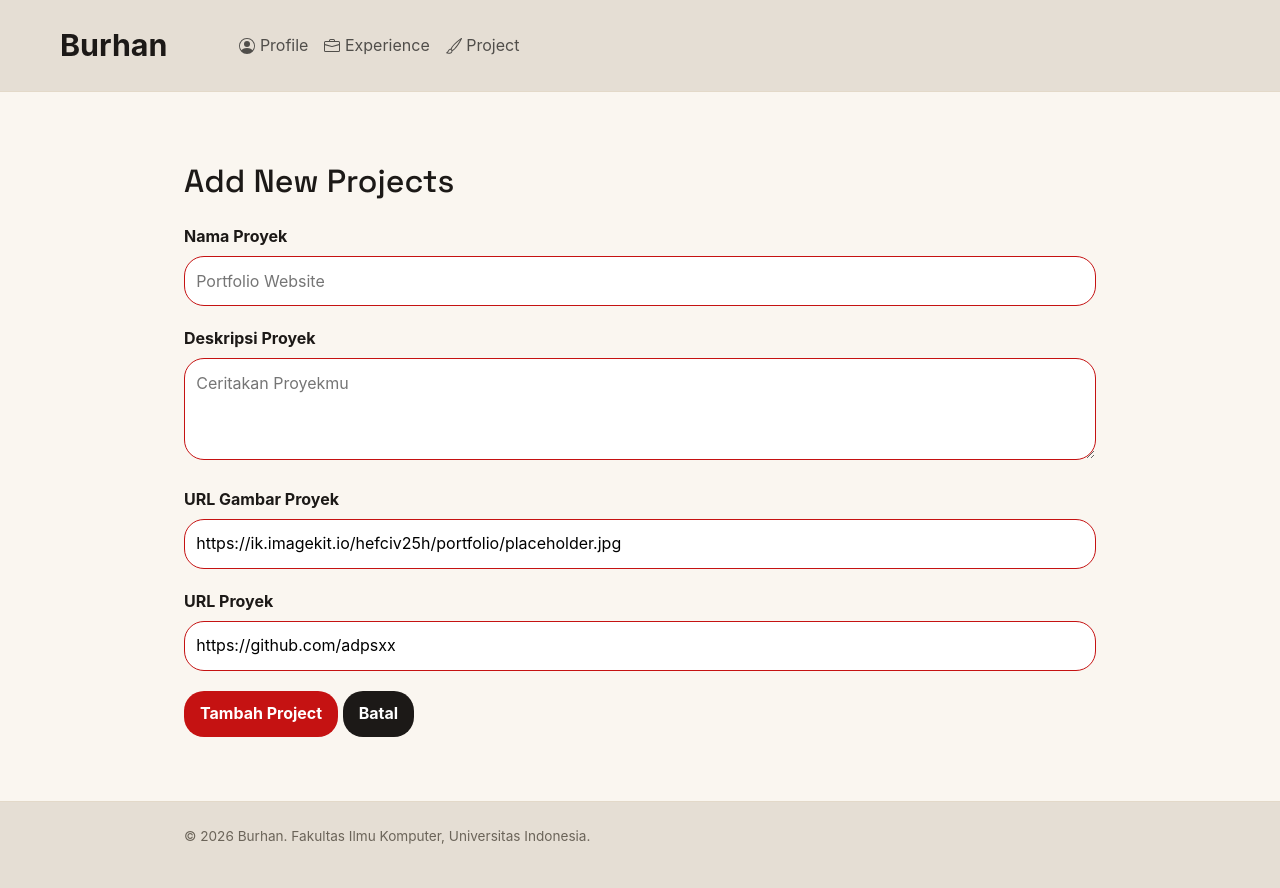
After one commit to adpsxx/myportofolios, a Django app: page /projects/add/ in a window 1280 px wide. The commit adds this page. Run offline with Django 5.2, Linux system fonts and the light colour scheme.

Commit message:
Add option to add projects directly from the website

```diff
--- /dev/null
+++ b/main/forms.py
@@ -0,0 +1,45 @@
+from django.forms import ModelForm, TextInput, Textarea, URLInput
+
+from main.models import Project
+
+class ProjectForm(ModelForm):
+    class Meta:
+        model = Project
+        fields = [
+            "title",
+            "description",
+            "thumbnail",
+            "project_link",
+        ]
+
+        labels = {
+            "title": "Nama Proyek",
+            "description": "Deskripsi Proyek",
+            "thumbnail": "URL Gambar Proyek",
+            "project_link": "URL Proyek",
+        }
+
+        widgets = {
+            "title": TextInput(
+                attrs={
+                    "placeholder": "Portfolio Website",
+                    "maxlength": 255,
+                }
+            ),
+            "description": Textarea(
+                attrs={
+                    "placeholder": "Ceritakan Proyekmu",
+                    "rows": 3,
+                }
+            ),
+            "thumbnail": URLInput(
+                attrs={
+                    "placeholder": "https://ik.imagekit.io/hefciv25h/portfolio/placeholder.jpg",
+                }
+            ),
+            "project_link": URLInput(
+                attrs={
+                    "placeholder": "https://github.com/adpsxx",
+                }
+            ),
+        }
--- a/main/urls.py
+++ b/main/urls.py
@@ -1,11 +1,12 @@
 from django.urls import path
 
-from main.views import show_main, show_experience, show_project
+from main.views import show_main, show_experience, show_project, create_project
 
 app_name = "main"
 
 urlpatterns = [
     path("", show_main, name="show_main"),
     path("experience/", show_experience, name="show_experience"),
-    path("project/", show_project, name="show_project")
+    path("projects/", show_project, name="show_project"),
+    path("projects/add/", create_project, name="create_project")
 ]
--- a/main/views.py
+++ b/main/views.py
@@ -1,5 +1,11 @@
 from django.shortcuts import render
 
+from django.contrib import messages
+from django.core import serializers
+from django.http import HttpResponse
+from django.shortcuts import get_object_or_404, redirect, render
+
+from main.forms import ProjectForm
 from main.models import Experience, Project
 
 
@@ -30,3 +36,17 @@ def show_project(request):
         "project_list": Project.objects.all(),
     }
     return render(request, "project.html", context)
+
+def create_project(request):
+    form = ProjectForm(request.POST or None)
+
+    if request.method == "POST" and form.is_valid():
+        form.save()
+        messages.success(request, "Proyek baru berhasil ditambahkan!")
+        return redirect("main:show_project")
+
+    context = {
+        "name": "Burhan",
+        "form": form,
+    }
+    return render(request, "projects_form.html", context)
--- a/static/css/style.css
+++ b/static/css/style.css
@@ -327,6 +327,66 @@ h1 {
     transform: scale(1.05);
 }
 
+/*CSS FOR PROJECT FORM*/
+.project-form {
+    width: 100%;
+    max-width: 100%;
+    margin-top: 1.5rem;
+}
+
+.form-group {
+    margin-bottom: 1.25rem;
+}
+
+.form-group label {
+    display: block;
+    margin-bottom: 0.4rem;
+    font-weight: 700;
+}
+
+.form-group input,
+.form-group textarea {
+    width: 100%;
+    box-sizing: border-box;
+    padding: 0.7rem;
+    border: 1px solid var(--accent);
+    border-radius: var(--radius);
+    font: inherit;
+    transition:
+        border-color 0.2s ease,
+        outline-color 0.2s ease;
+}
+
+.form-group input:focus,
+.form-group textarea:focus {
+    outline: 2px solid var(--accent);
+    border-color: var(--accent);
+}
+
+.form-error {
+    color: #b42318;
+    font-size: 0.85rem;
+    margin-top: 0.35rem;
+}
+
+.button {
+    display: inline-block;
+    height: fit-content;
+    border: 0;
+    border-radius: var(--radius);
+    padding: 0.65rem 1rem;
+    background: var(--accent);
+    color: white;
+    cursor: pointer;
+    font: inherit;
+    font-weight: 700;
+    text-decoration: none;
+}
+
+.button-secondary {
+    background: var(--ink);
+}
+
 /*Mobile view*/
 /*Make every element goes to the center*/
 @media (max-width: 600px) {
--- a/templates/base.html
+++ b/templates/base.html
@@ -13,8 +13,8 @@
         <link rel="stylesheet" href="/static/css/style.css">
     </head>
     <body>
-        <header class="site-header">
-            <nav class="navbar navbar-expand-md ps-5 py-3" id="navbar">
+        <header class="site-header" id="navbar">
+            <nav class="navbar navbar-expand-md ps-5 py-3">
                 <div class="container-fluid align-items-center gap-5">
                     <a class="navbar-brand align-items-baseline" href="{% url 'main:show_main' %}">{{name}}</a>
                     <button class="navbar-toggler" type="button" data-bs-toggle="collapse" data-bs-target="#navbarNavAltMarkup" aria-controls="navbarNavAltMarkup" aria-expanded="false" aria-label="Toggle navigation">
--- /dev/null
+++ b/templates/projects_form.html
@@ -0,0 +1,29 @@
+{% extends "base.html" %}
+{% block meta %}
+    <title>Add Project - {{ name }}</title>
+{% endblock meta %}
+{% block content %}
+    <main>
+        <section class="experience-section">
+            <div class="container">
+                <h1>Add New Projects</h1>
+                <form method="post"
+                      action="{% url 'main:create_project' %}"
+                      class="project-form">
+                    {% csrf_token %}
+                    {% for field in form %}
+                        <div class="form-group">
+                            <label for="{{ field.id_for_label }}">{{ field.label }}</label>
+                            {{ field }}
+                            {% for error in field.errors %}
+                                <p class="form-error">{{ error }}</p>
+                            {% endfor %}
+                        </div>
+                    {% endfor %}
+                    <button type="submit" class="button">Tambah Project</button>
+                    <a href="{% url 'main:show_project' %}" class="button button-secondary">Batal</a>
+                </form>
+            </div>
+        </section>
+    </main>
+{% endblock content %}
```
Also changed, not shown: templates/experience.html (+6 -3 lines), templates/index.html (+6 -3 lines), templates/project.html (+6 -3 lines).
